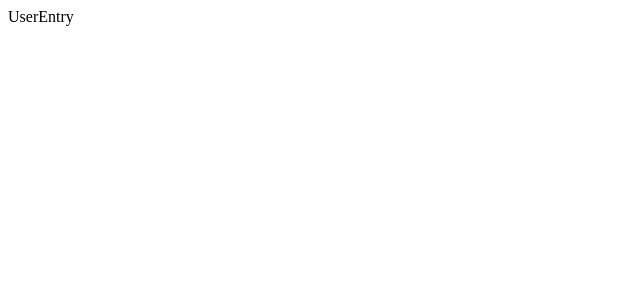
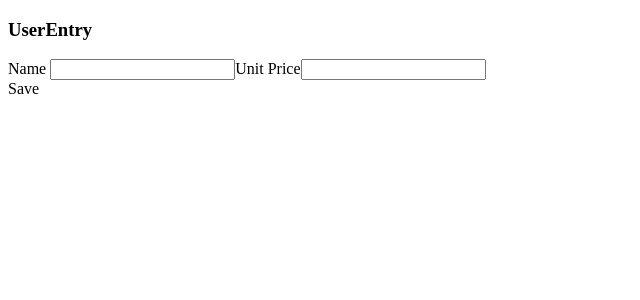
Before and after one commit to prajun7/phonebook, a React (Create React App) app in the folder client/: page /userentry in a window 1280 px wide. Shown: the top 300 px of the page, without its empty margins (0-640 px from the left). Built offline with nearby package versions, Linux system fonts and the light colour scheme.

Commit message:
Add Contacts

```diff
--- a/client/src/components/pages/dashboard/Dashboard.js
+++ b/client/src/components/pages/dashboard/Dashboard.js
@@ -1,10 +1,21 @@
 import React, {useState, useContext, useEffect} from 'react'
 import { UserContext } from '../../../contexts/UserContext';
+import { Link } from "react-router-dom";
 
 // This will be the Dashboard Page,
 // User will be able to see the the number of their contacts
 
 const API_BASE = "http://localhost:5000";
+
+  /*
+    This removes the underline and makes the text blue from the links
+    Used below in Forgot Password? and Need an Account?
+  */
+    const navStyle ={
+        color : 'blue',
+        textDecoration : 'none'   // Removing the text-decoration(underline) from the links
+        // In Javascript while writing CSS we need to change text-decoration to textDecoration
+    };
 
 function Dashboard() {
 
@@ -78,6 +89,12 @@ function Dashboard() {
         <div>Students : {studentCount}</div>
         <div>Businessmen : {businessmanCount}</div>
 
+        <div>
+        <Link style = {navStyle} to = "/userentry">
+           Add Contacts
+        </Link>
+      </div>
+
     </>
   )
 }
--- a/client/src/components/pages/userEntry/UserEntry.js
+++ b/client/src/components/pages/userEntry/UserEntry.js
@@ -1,8 +1,60 @@
-import React from 'react'
+import React, {useState, useContext, useEffect} from 'react'
+import { UserContext } from '../../../contexts/UserContext';
+
+const API_BASE = "http://localhost:5000";
 
 function UserEntry() {
+
+    const {loggedIn, user } = useContext(UserContext);
+
+    const[userName, setUserName] = useState("");
+    const[userProfession, setUserProfession] = useState("");
+
+    const addContact = async () => {
+        await fetch(
+          `${API_BASE}/contact`,{
+            method : "POST",
+            headers : {
+              "Content-Type" : "application/json"
+            },
+            body : JSON.stringify({
+            "user_id" : `${user._id}`,
+             "name" : userName,
+             "profession" : userProfession
+            })
+          }
+        );
+        setUserName("");
+        setUserProfession("");
+      }
+
   return (
-    <div>UserEntry</div>
+      <>
+    <div className = 'content'>
+            <h3>UserEntry</h3>
+
+              <label>Name </label>
+              <input
+                    type ="text"
+                    className = "add-menu-text"
+                    onChange = {e => setUserName(e.target.value)}
+                    value = {userName}/>
+
+              <label>Unit Price</label>
+              <input
+                    type ="text"
+                    className = "add-price-text"
+                    onChange = {e => setUserProfession(e.target.value)}
+                    value = {userProfession}/>
+
+              <div className='add-menu-button' onClick = {addContact}> Save </div>
+           </div>
+
+
+
+
+
+    </>
   )
 }
 
```
Also changed, not shown: 1 other file (tests, documents, lock files or other folders).
